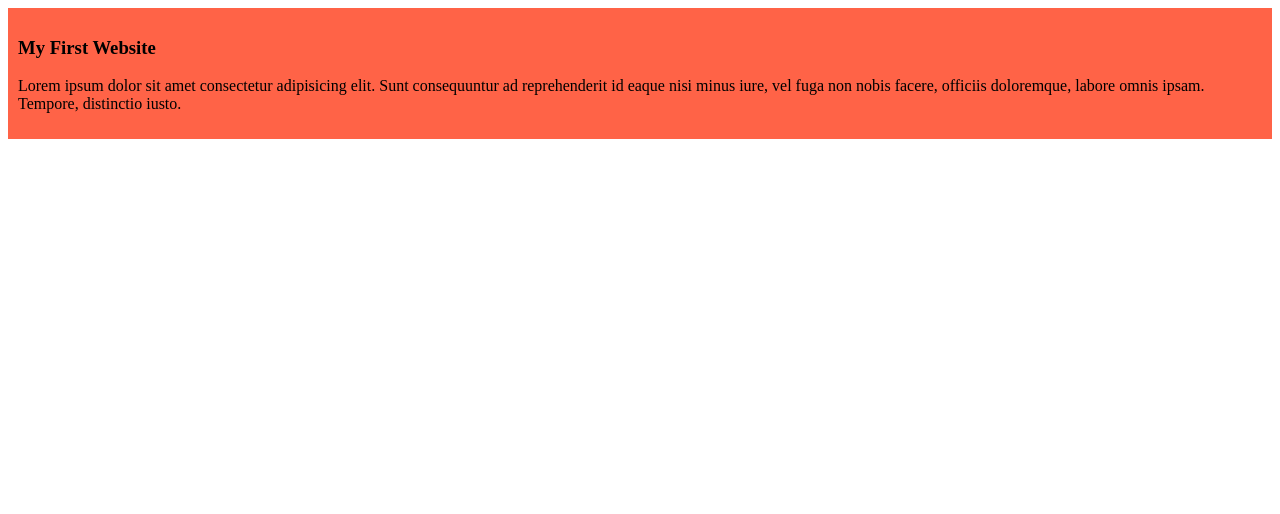
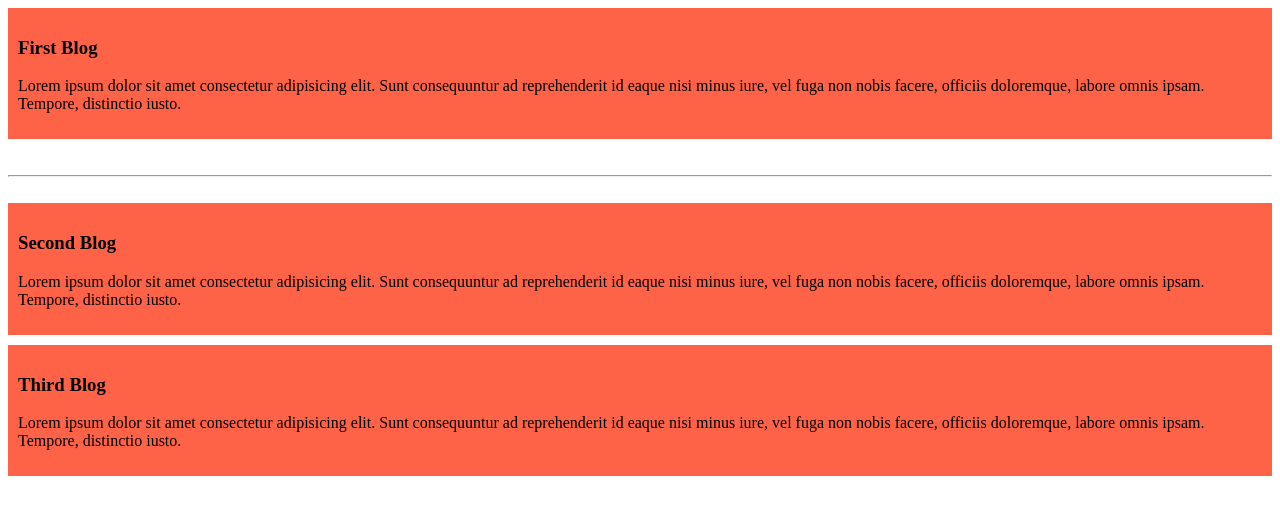
Before and after one commit to Md-Hamim-05/my-simple-website, a plain HTML site: page index.html in a window 1280 px wide. Drawn offline with Linux system fonts and the light colour scheme.

Commit message:
added 2nd and 3rd blog in the webpage and added margn-bottom it

```diff
--- a/blog.css
+++ b/blog.css
@@ -1,4 +1,5 @@
 div{
     background-color: tomato;
     padding: 10px;
+    margin-bottom: 10px;
 }
--- a/index.html
+++ b/index.html
@@ -8,8 +8,19 @@
 </head>
 <body>
     <div>
-        <h3>My First Website</h3>
-        <p>Lorem ipsum dolor sit amet consectetur adipisicing elit. Sunt consequuntur ad reprehenderit id eaque nisi minus iure, vel fuga non nobis facere, officiis doloremque, labore omnis ipsam. Tempore, distinctio iusto.</p>
+        <h3 id="h1">First Blog</h3>
+        <p id="blog1">Lorem ipsum dolor sit amet consectetur adipisicing elit. Sunt consequuntur ad reprehenderit id eaque nisi minus iure, vel fuga non nobis facere, officiis doloremque, labore omnis ipsam. Tempore, distinctio iusto.</p>
+    </div>
+    <br>
+    <hr>
+    <br>
+    <div>
+        <h3 id="h2">Second Blog</h3>
+        <p id="blog2">Lorem ipsum dolor sit amet consectetur adipisicing elit. Sunt consequuntur ad reprehenderit id eaque nisi minus iure, vel fuga non nobis facere, officiis doloremque, labore omnis ipsam. Tempore, distinctio iusto.</p>
+    </div>
+    <div>
+        <h3 id="h3">Third Blog</h3>
+        <p id="blog3">Lorem ipsum dolor sit amet consectetur adipisicing elit. Sunt consequuntur ad reprehenderit id eaque nisi minus iure, vel fuga non nobis facere, officiis doloremque, labore omnis ipsam. Tempore, distinctio iusto.</p>
     </div>
 </body>
 </html>
```
